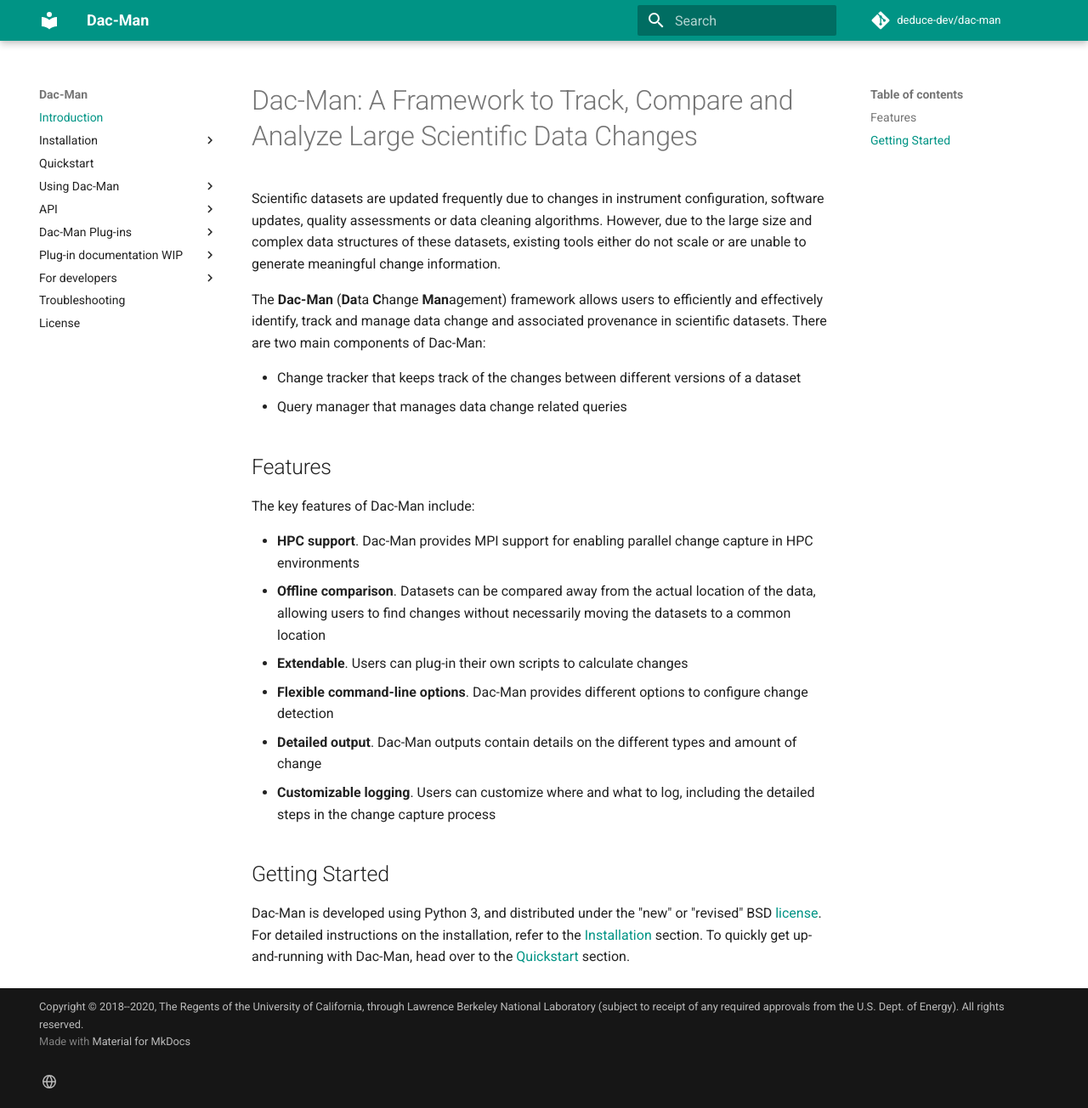
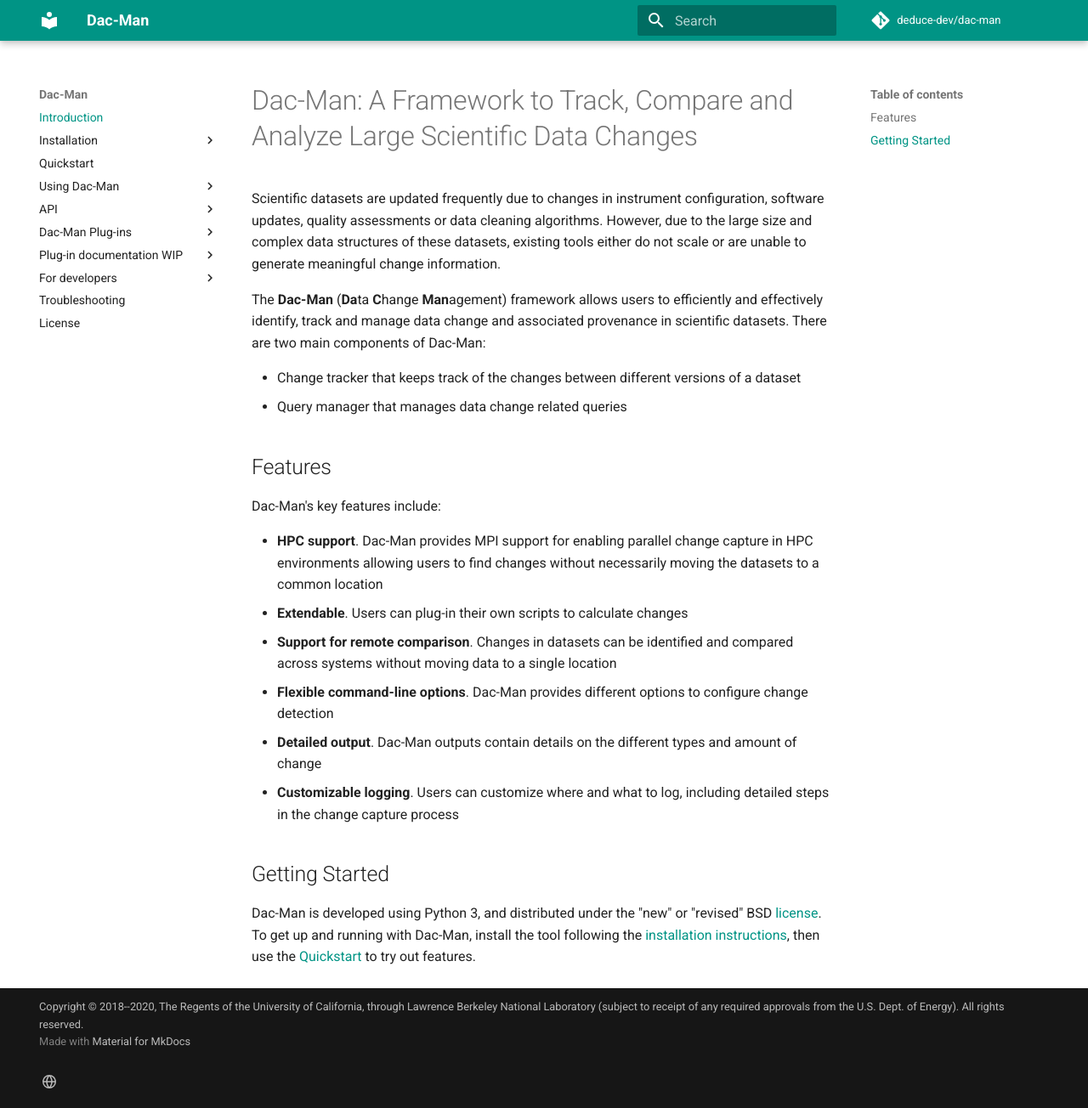
Before and after one commit to deduce-dev/dac-man, an MkDocs documentation site: the page built from docs/index.md, in a window 1280 px wide and 1304 px high. Shown: the whole window at 85% size. Built offline with MkDocs 1.6.1 and Material for MkDocs 9.7.7, drawn with Linux system fonts in a browser that asks for light colours; comment, search, counter and statistics services are not loaded.

Commit message:
Change phrasing throughout the docs

```diff
--- a/docs/index.md
+++ b/docs/index.md
@@ -14,19 +14,19 @@
 
 ## Features
 
-The key features of Dac-Man include:
+Dac-Man's key features include:
 
 - **HPC support**. Dac-Man provides MPI support for enabling parallel change capture in HPC environments
-- **Offline comparison**. Datasets can be compared away from the actual location of the data,
   allowing users to find changes without necessarily moving the datasets to a common location
 - **Extendable**. Users can plug-in their own scripts to calculate changes
+- **Support for remote comparison**. Changes in datasets can be identified and compared across systems without moving data to a single location
 - **Flexible command-line options**. Dac-Man provides different options to configure change detection
 - **Detailed output**. Dac-Man outputs contain details on the different types and amount of change
 - **Customizable logging**. Users can customize where and what to log,
-  including the detailed steps in the change capture process
+  including detailed steps in the change capture process
 
 ## Getting Started
 
 Dac-Man is developed using Python 3, and distributed under the "new" or "revised" BSD [license](./license/#license).
-For detailed instructions on the installation, refer to the [Installation](./install) section.
-To quickly get up-and-running with Dac-Man, head over to the [Quickstart](./quickstart) section.
+To get up and running with Dac-Man, install the tool following the [installation instructions](./install/#installing-dac-man-using-conda),
+then use the [Quickstart](./quickstart) to try out features.
```
Also changed, not shown: docs/quickstart.md (+3 -5 lines), docs/use/general.md (+4 -4 lines), docs/use/plugins.md (+1 -1 lines).
